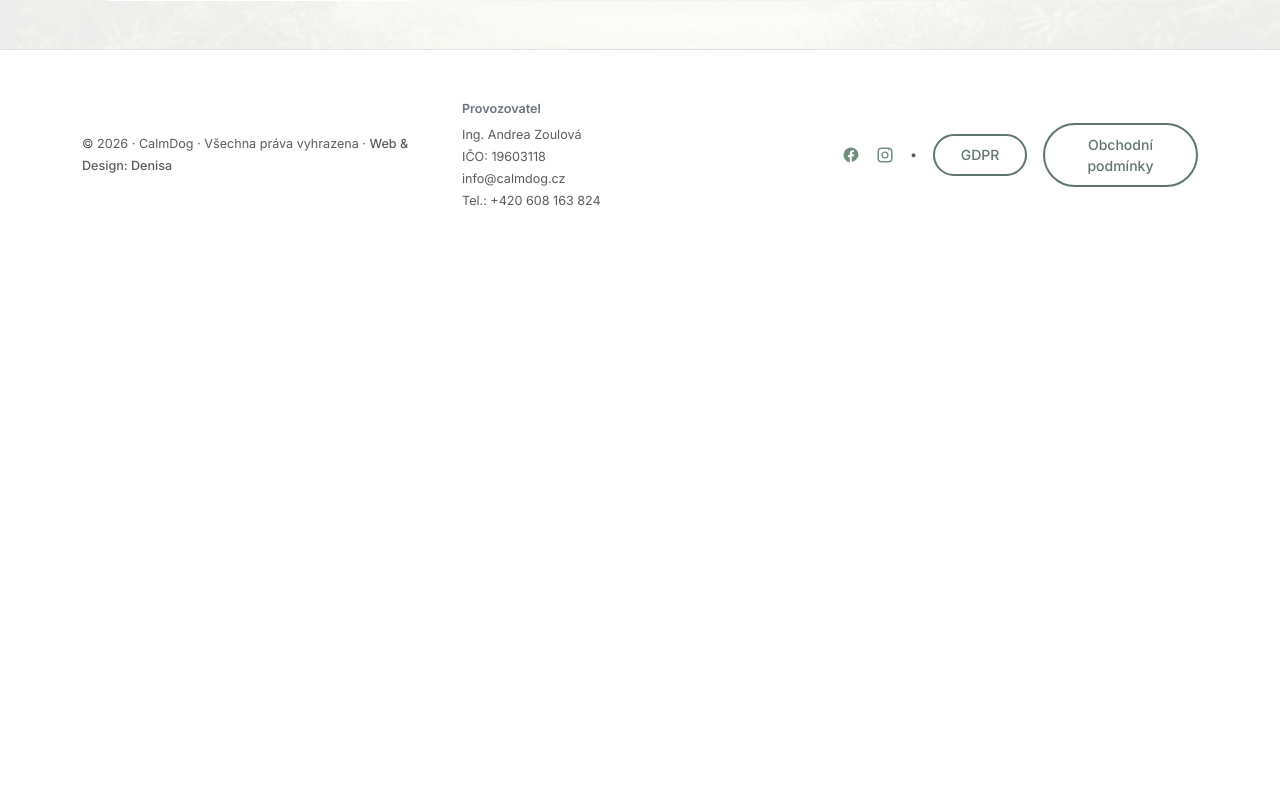
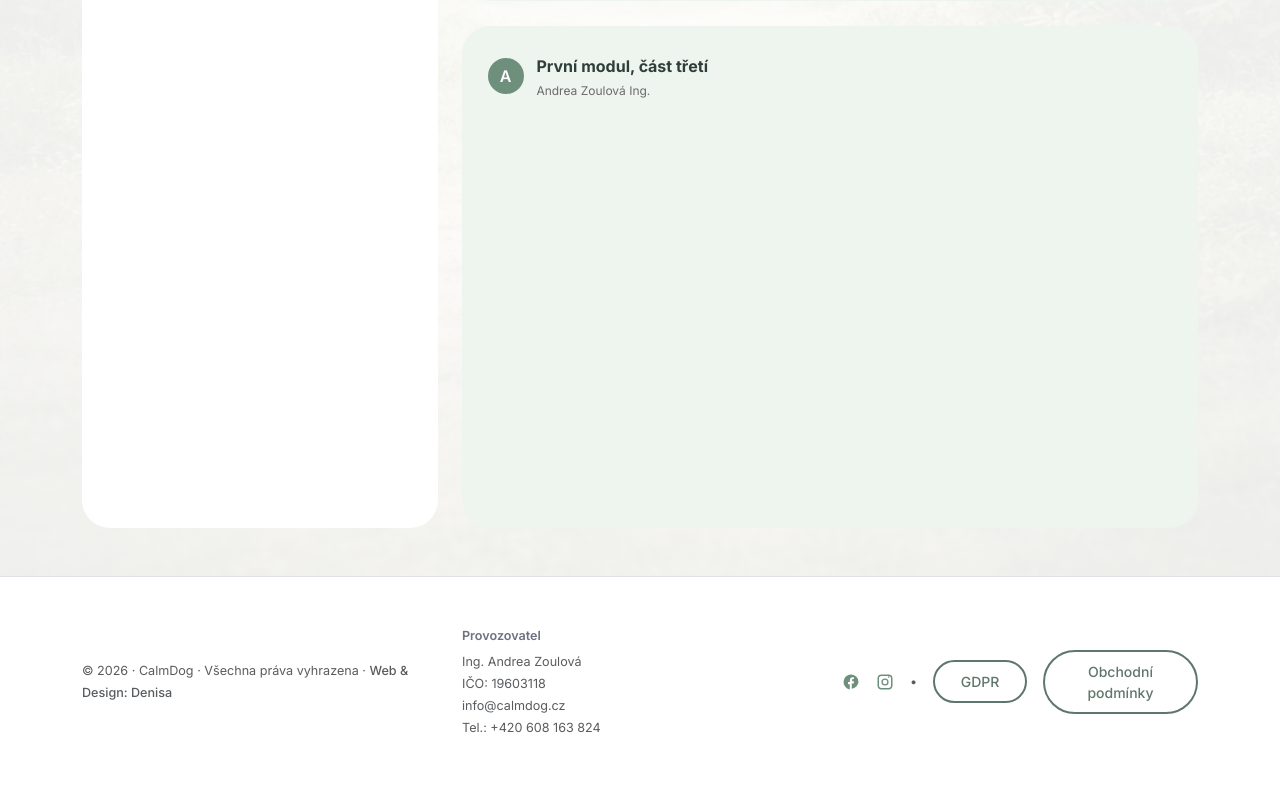
Before and after one commit to Denisathecatlady/online-course, a Django app: a page that uses courses/templates/courses/module_detail.html in a window 1280 px wide. Shown: the part 1255-2042 px from the top of the page. Before the commit the page ends 1461 px from the top, so only its background shows below. Run offline with Django 5.2, Linux system fonts and the light colour scheme; a user stored in the database is signed in; data comes from the database, SQL or seed files in the repository; parts of the project's set-up code (start-up, migrations or seed data) failed here and were passed over.

Commit message:
hot_fix_video_embed_url3

```diff
--- a/courses/templates/courses/module_detail.html
+++ b/courses/templates/courses/module_detail.html
@@ -93,6 +93,20 @@
             </article>
           {% endif %}
 
+          <div class="video-item">
+            <div class="video-header">
+              <span class="video-badge">A</span>
+              <div>
+                <strong>{{ module.title }}, část třetí</strong>
+                <div class="video-author">Andrea Zoulová Ing.</div>
+              </div>
+            </div>
+
+            <div class="ratio ratio-16x9">
+              <iframe src="{{ module.vimeo_embed_url3 }}" allowfullscreen></iframe>
+            </div>
+          </div>
+
         </div>
       </div>
     </div>  <!-- /.row -->
```
